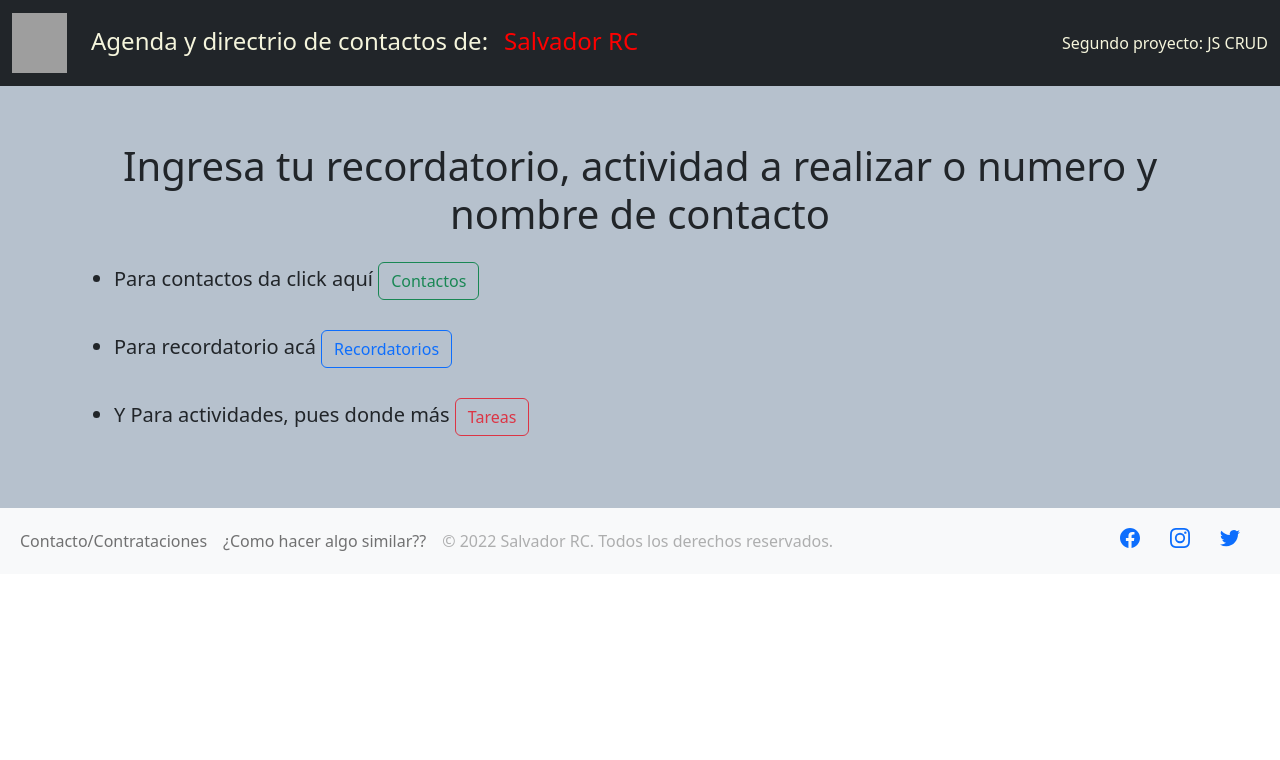
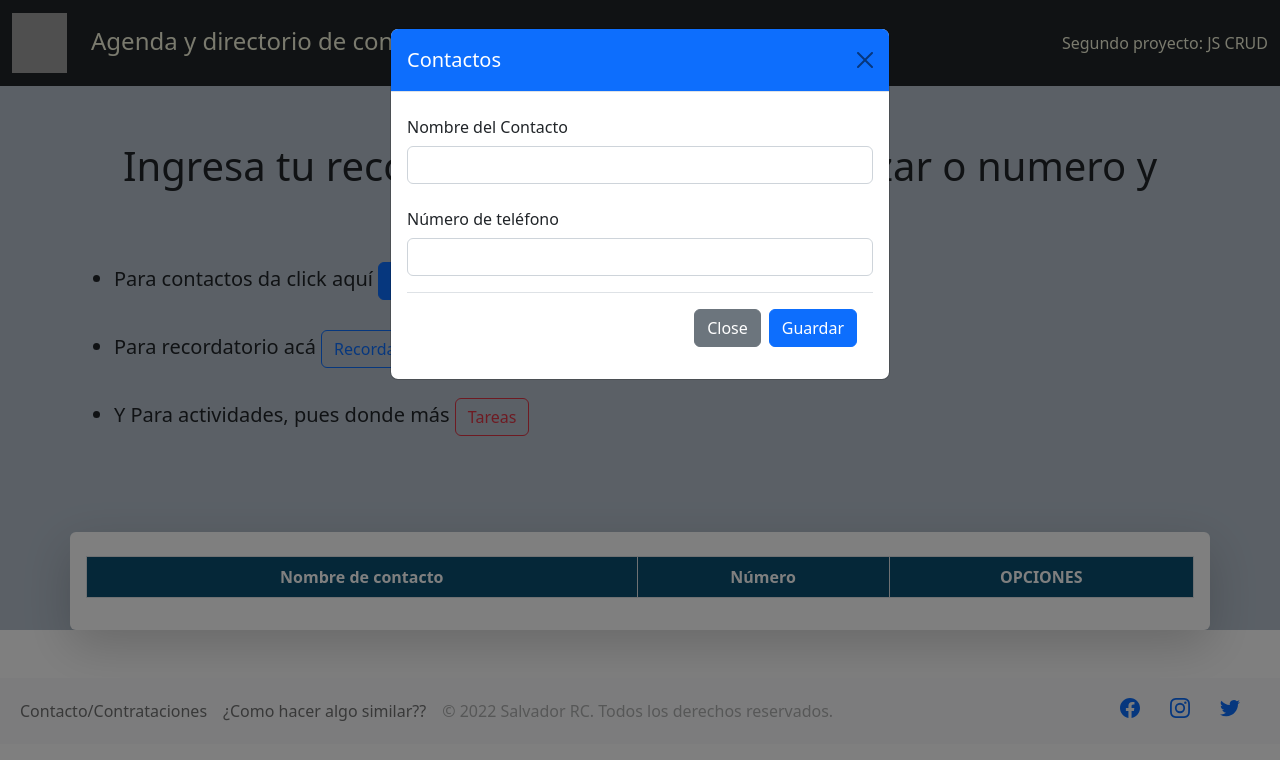
Before and after one commit to jsalvador21rc/Proyecto-2, a plain HTML site: page index.html in a window 1280 px wide. Both pictures are taken after a click on the button "Contactos". Drawn offline with nearby package versions, Linux system fonts and the light colour scheme; some packages are replaced by stand-ins of ours; grey boxes are pictures that could not be loaded; a script that the page names is missing.

Commit message:
tabla lista

```diff
--- a/index.html
+++ b/index.html
@@ -10,6 +10,10 @@
     rel="stylesheet"
     integrity="sha384-rbsA2VBKQhggwzxH7pPCaAqO46MgnOM80zW1RWuH61DGLwZJEdK2Kadq2F9CUG65"
     crossorigin="anonymous">
+    <!-- CSS -->
+    <link rel="stylesheet" href="//cdn.jsdelivr.net/npm/alertifyjs@1.13.1/build/css/alertify.min.css"/>
+    <!-- Default theme -->
+    <link rel="stylesheet" href="//cdn.jsdelivr.net/npm/alertifyjs@1.13.1/build/css/themes/default.min.css"/>
 </head>
 <body>
     <header>
@@ -24,15 +28,13 @@
                 <div class="collapse navbar-collapse" id="navbarTogglerDemo02">
                   <ul class="navbar-nav me-auto mb-1 mb-lg-1" style="font-size:x-large" >
                       <li class="nav-item">
-                        <a class="nav-link active" aria-current="page" href="#" style="color:beige;">Agenda y directrio de contactos de:</a>
+                        <a class="nav-link active" aria-current="page" href="#" style="color:beige;">Agenda y directorio de contactos de:</a>
                       </li>
                       <li class="nav-item">
                         <a class="nav-link" href="#" style="color:red;">Salvador RC</a>
                       </li>
                   </ul>
-                  <form class="d-flex" role="directory">
                   <span style="color:beige;">Segundo proyecto: JS CRUD</span>
-                  </form>
                 </div>
             </div>
         </nav>
@@ -47,8 +49,7 @@
                     <ul class="lead py-2">
                         <li>
                             Para contactos da click aquí
-                            <button type="button" class="btn btn-outline-success"
-                            onclick="contactos ()" >Contactos</button>
+                            <button id="btnContactos" type="button" class="btn btn-primary" data-bs-toggle="modal"  >Contactos</button>
                         </li>
                         <br>
                         <li>
@@ -64,7 +65,51 @@
                         </li>
                     </ul>
                 </div>
+                <div class="container mt-4 shadow-lg p-3 mb-5 bg-body rounded">
+                    <table id="tablaContactos" class="table mt-2 table-bordered table-striped">
+                        <thead class="text-center">
+                            <tr>
+                                <th>Nombre de contacto</th>
+                                <th>Número</th>
+                                <th>OPCIONES</th>
+                            </tr>
+                        </thead>
+                        <tbody id="cuerpo">
+                        </tbody>
+                    </table>
+                </div>
+            </div>
+            <section id="modal1">
+                <div id="modalContacto" class="modal fade" tabindex="-1" aria-labelledby="exampleModalLabel" aria-hidden="true">
+                    <div class="modal-dialog">
+                        <div class="modal-content">
+                            <div class="modal-header bg-primary text-white">
+                              <h1 class="modal-title fs-5" id="exampleModalLabel">Contactos</h1>
+                              <button type="button" class="btn-close" data-bs-dismiss="modal" aria-label="Close"></button>
+                            </div>
+                            <div class="modal-body">
+                                <form id="formularioContacto">
+                                    <div class="mb-3">
+                                      <label for="nombre" class="col-form-label">Nombre del Contacto</label>
+                                      <input id="nombre" type="text" class="form-control" autofocus>
+                                    </div>
+                                    <div class="mb-3">
+                                      <label for="numero" class="col-form-label">Número de teléfono</label>
+                                      <input id="numero" type="text" class="form-control" autofocus>
+                                    </div>
+                                    <div class="modal-footer">
+                                      <button type="button" class="btn btn-secondary" data-bs-dismiss="modal">Close</button>
+                                      <button id="boton" onclick="guardar()" type="submit" class="btn btn-primary">Guardar</button>
+                                    </div>
+                                </form>
+                            </div>
+                        </div>
+                    </div>
+                </div>
             </section>
+
+        </section>
+
         <footer class="footer">
             <nav class="navbar navbar-expand-lg bg-light">
                 <div class="container-fluid">
@@ -114,8 +159,11 @@
                 </div>
             </nav>
         </footer>
+
     </main>
 
+    <script src="https://cdn.jsdelivr.net/npm/bootstrap@5.3.0-alpha1/dist/js/bootstrap.bundle.min.js" integrity="sha384-w76AqPfDkMBDXo30jS1Sgez6pr3x5MlQ1ZAGC+nuZB+EYdgRZgiwxhTBTkF7CXvN" crossorigin="anonymous"></script>
+    <script src="//cdn.jsdelivr.net/npm/alertifyjs@1.13.1/build/alertify.min.js"></script>
     <script src="./index.js"></script>
 </body>
 </html>
--- a/index.js
+++ b/index.js
@@ -0,0 +1,53 @@
+
+const modalContacto = new bootstrap.Modal(document.getElementById('modalContacto'))
+const formContacto = document.querySelector('form')
+
+let opcion = ''
+
+btnContactos.addEventListener('click', ()=>{
+    nombre.value = ''
+    numero.value = ''
+    modalContacto.show()
+    opcion = 'contacto'
+})
+
+function guardar (){
+    let nombre = document.getElementById('nombre').value
+    let numero = document.getElementById('numero').value
+
+    let inputValues = ({
+        "nombre": nombre,
+        "numero": numero
+    })
+
+    let datos = JSON.parse(localStorage.getItem('usuarios')) ? JSON.parse(localStorage.getItem('usuarios')) : []
+    console.log(inputValues)
+    datos.push(inputValues)
+    console.log(datos)
+   console.log(JSON.stringify(datos))
+   localStorage.setItem('usuarios', JSON.stringify(datos))
+
+    document.getElementById("nombre").value = '' ;
+    document.getElementById("numero").value = '';
+
+    render()
+}
+
+function render(){
+    console.log(localStorage.getItem('usuarios'));
+    let cuerpo = document.getElementById("cuerpo");
+    let datos = JSON.parse(localStorage.getItem("usuarios")) ? JSON.parse(localStorage.getItem("usuarios")) : []
+    console.log(datos)
+    cuerpo.innerHTML = ''
+    datos.forEach(element => {
+        console.log(element)
+        cuerpo.innerHTML += ` <tr>
+                                <td>${element.nombre}</td>
+                                <td>${element.numero}</td>
+                                <td class="text-center"><a class="btnEditar btn btn-primary">Editar</a><a class="btnBorrar btn btn-danger">Borrar</a></td>
+                              </tr>
+
+                            `
+    });
+}
+render()
--- a/styles.css
+++ b/styles.css
@@ -10,6 +10,10 @@ header nav div .navbar-brand{
     background: rgb(182, 193, 205);
 }
 
+table thead{
+    background-color: #0a4f70;
+    color: white;
+}
 
 @media screen and (min-width: 200px){
     .col-md-6 {
```
Lines whose indentation alone changed are shown as unchanged.
